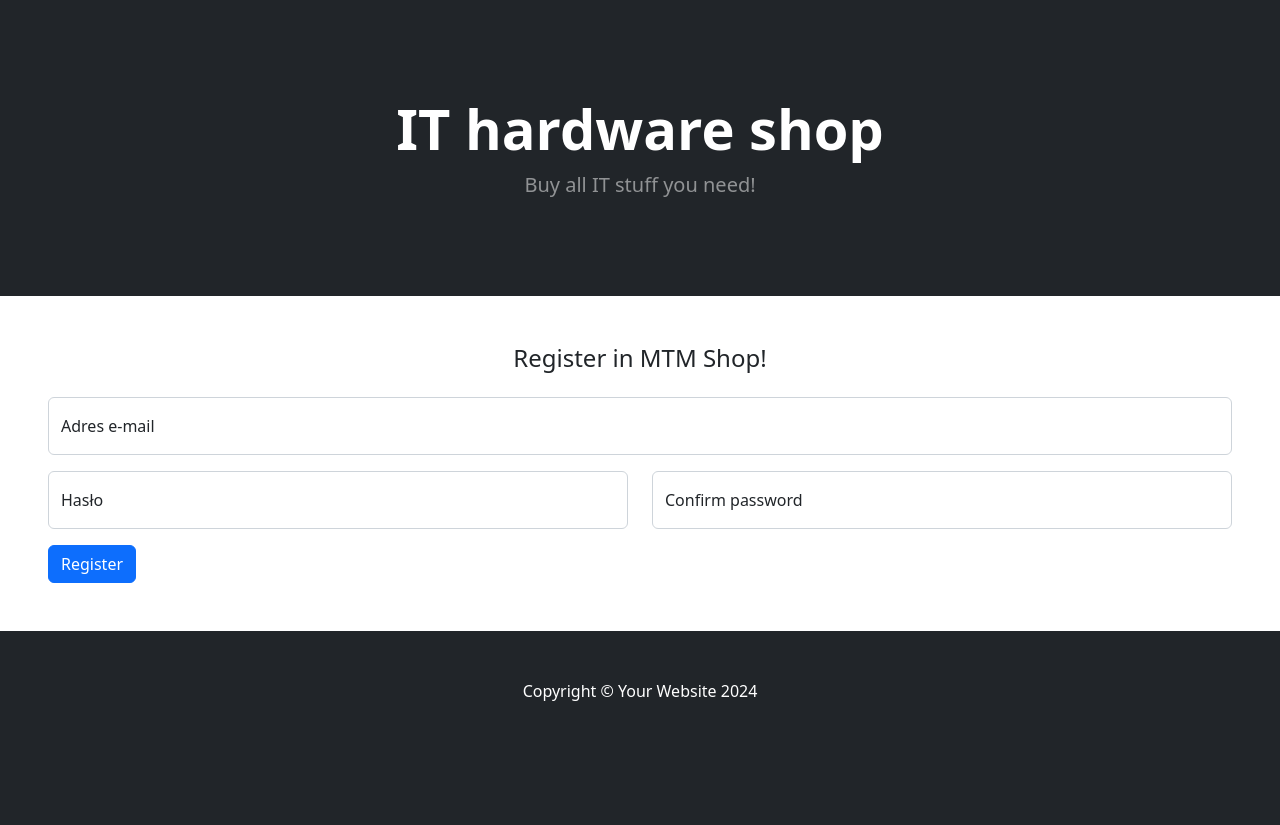
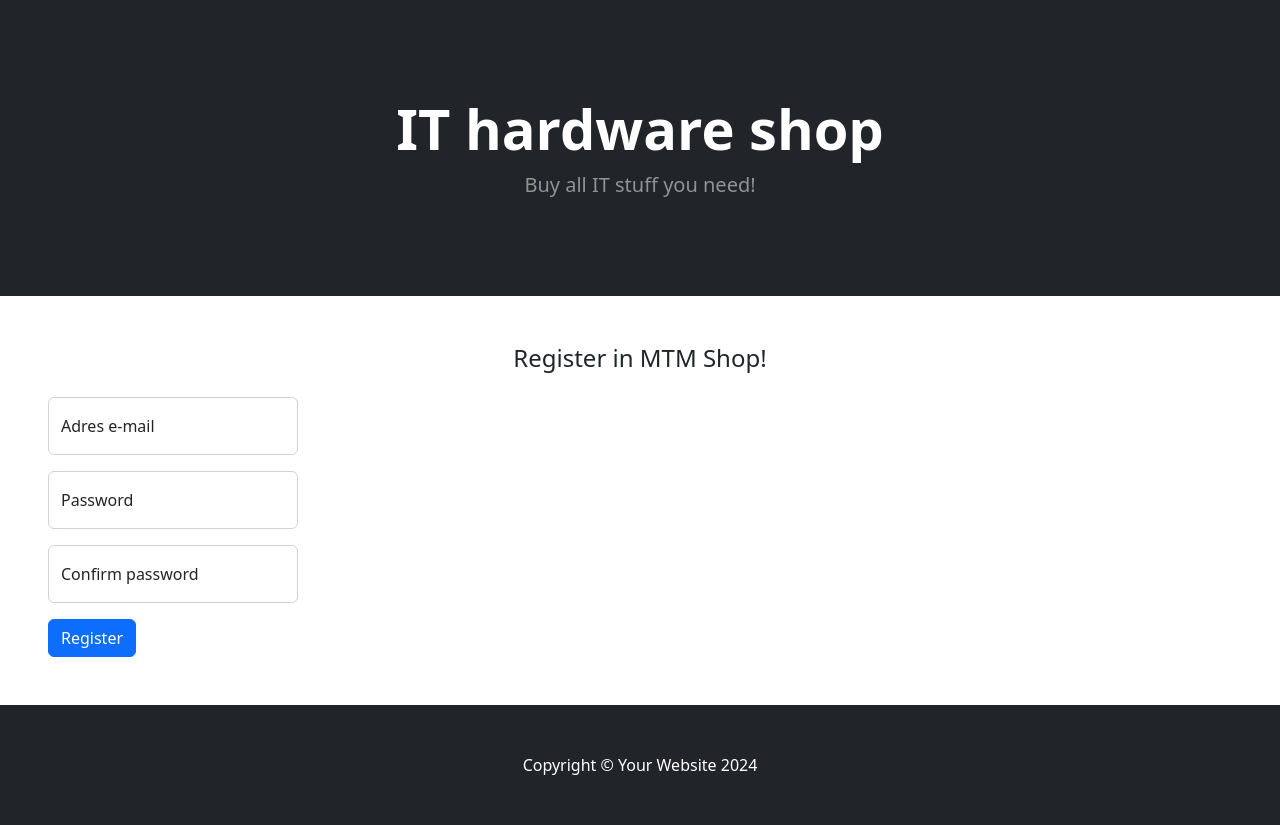
Before and after one commit to majki2k/Projekt_zespolowy, a Flask app: page /register in a window 1280 px wide. Shown: the part 57-882 px from the top of the page. Before the commit the page ends 758 px from the top, so only its background shows below. Run offline with Flask 3, Linux system fonts and the light colour scheme; some libraries are stand-ins or nearby versions.

Commit message:
html changed

```diff
--- a/app/templates/register.html
+++ b/app/templates/register.html
@@ -5,7 +5,7 @@ Registration
 {% endblock %}
 
 {% block content %}
-<form method="post" action="">
+<form method="post" action="" class="d-flex justify-content-center">
     {{ form.hidden_tag() }}
     <div class="card-body">
         <div class="p-5">
@@ -15,35 +15,29 @@ Registration
             <div class="form-group">
                 <div class="form-floating mb-3">
                     <label for="inputEmail">Adres e-mail</label>
-                    {{ form.email(class="form-control", placeholder="Enter your mail address") }}
+                    {{ form.email(class="form-control", placeholder="Enter your mail address", style="width: 250px;", autocomplete="off") }}
                     {% if form.email.errors %}
                     <div class="alert alert-danger">{{ form.email.errors[0] }}</div>
                     {% endif %}
                 </div>
-                <div class="row mb-3">
-                    <div class="col-md-6">
-                        <div class="form-floating mb-3 mb-md-0">
-                            <label for="inputPassword">Hasło</label>
-                            {{ form.password(class="form-control", placeholder="Enter password") }}
+                <div class="form-floating mb-3">
+                    <label for="inputPassword">Password</label>
+                    {{ form.password(class="form-control", placeholder="Enter password", style="width: 250px;", autocomplete="off") }}
                     {% if form.password.errors %}
                     <div class="alert alert-danger">{{ form.password.errors[0] }}</div>
                     {% endif %}
                 </div>
-                    </div>
-                    <div class="col-md-6">
-                        <div class="form-floating mb-3 mb-md-0">
+                <div class="form-floating mb-3">
                     <label for="inputPasswordConfirm">Confirm password</label>
-                            {{ form.confirm_password(class="form-control", placeholder="Confirm password") }}
+                    {{ form.confirm_password(class="form-control", placeholder="Confirm password", style="width: 250px;", autocomplete="off") }}
                     {% if form.confirm_password.errors %}
                     <div class="alert alert-danger">Passwords must be the same.</div>
                     {% endif %}
-                        </div>
                 </div>
             </div>
 
             <button type="submit" class="btn btn-primary btn-user btn-block">Register</button>
         </div>
     </div>
-    </div>
 </form>
 {% endblock %}
```
Lines whose indentation alone changed are shown as unchanged.
